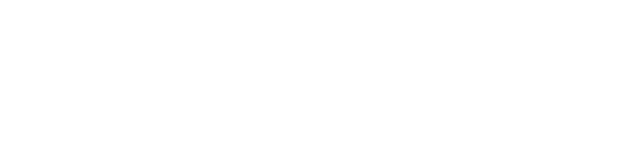
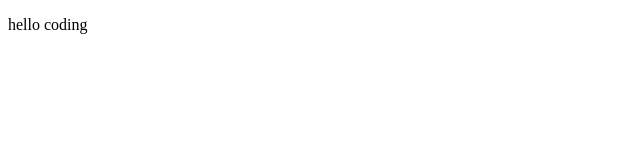
Before and after one commit to vasco396/module-2-coding, a plain HTML site: page site/index.html in a window 1280 px wide. Shown: the whole page, without its empty margins (0-640 px from the left). Drawn offline with Linux system fonts and the light colour scheme.

Commit message:
Small addition to our page

```diff
--- a/site/index.html
+++ b/site/index.html
@@ -4,6 +4,7 @@
 	<title>Hello Coursera</title>
 </head>
 <body>
+	<p>hello coding </p>
 
 </body>
 </html>
```
